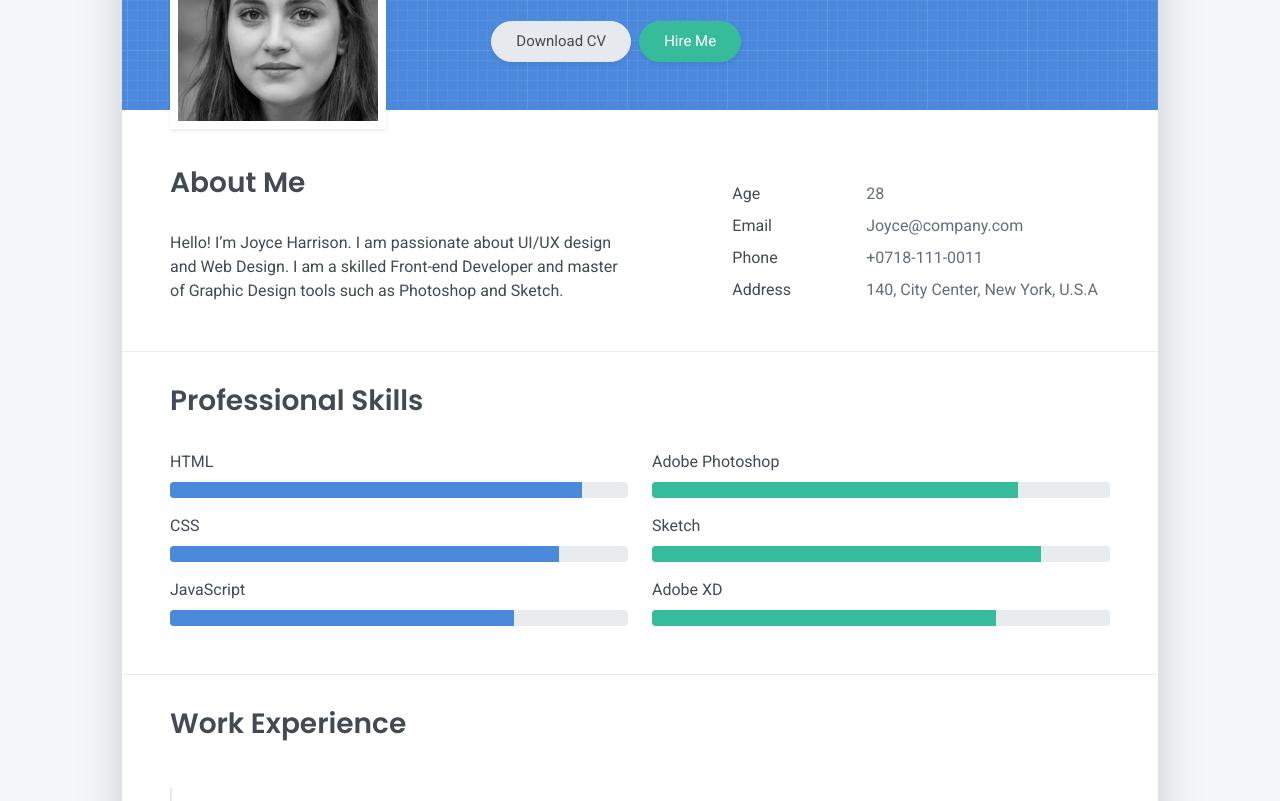
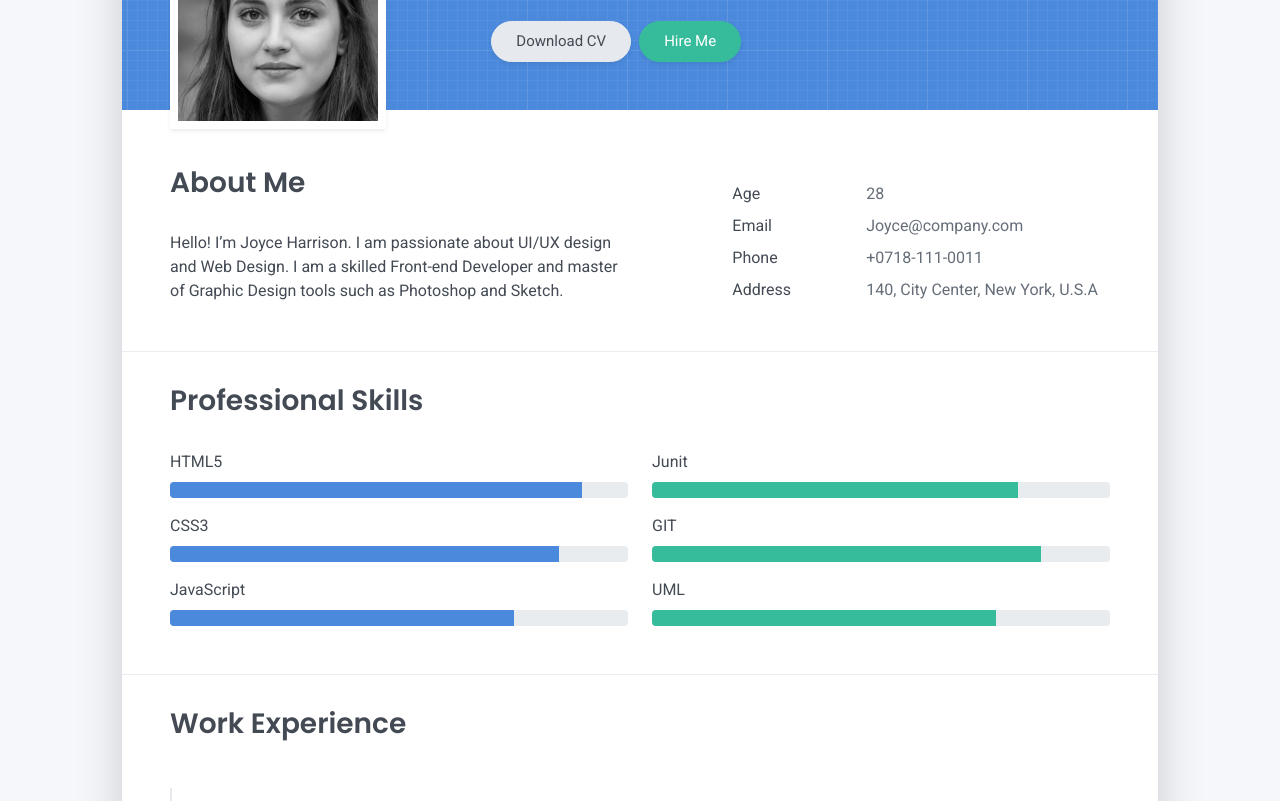
Before and after one commit to DRJacome/CVNDavidRodriguez, a plain HTML site: page index.html in a window 1280 px wide. Shown: the part 259-1060 px from the top of the page. Drawn offline with Linux system fonts and the light colour scheme.

Commit message:
Actualización de Proffesional skills

```diff
--- a/index.html
+++ b/index.html
@@ -102,12 +102,12 @@
     <h2 class="h3 mb-3">Professional Skills</h2>
     <div class="row">
       <div class="col-md-6">
-        <div class="mb-2"><span>HTML</span>
+        <div class="mb-2"><span>HTML5</span>
           <div class="progress my-1">
             <div class="progress-bar bg-primary" role="progressbar" data-aos="zoom-in-right" data-aos-delay="100" data-aos-anchor=".skills-section" style="width: 90%" aria-valuenow="90" aria-valuemin="0" aria-valuemax="100"></div>
           </div>
         </div>
-        <div class="mb-2"><span>CSS</span>
+        <div class="mb-2"><span>CSS3</span>
           <div class="progress my-1">
             <div class="progress-bar bg-primary" role="progressbar" data-aos="zoom-in-right" data-aos-delay="200" data-aos-anchor=".skills-section" style="width: 85%" aria-valuenow="85" aria-valuemin="0" aria-valuemax="100"></div>
           </div>
@@ -119,17 +119,17 @@
         </div>
       </div>
       <div class="col-md-6">
-        <div class="mb-2"><span>Adobe Photoshop</span>
+        <div class="mb-2"><span>Junit</span>
           <div class="progress my-1">
             <div class="progress-bar bg-success" role="progressbar" data-aos="zoom-in-right" data-aos-delay="400" data-aos-anchor=".skills-section" style="width: 80%" aria-valuenow="90" aria-valuemin="0" aria-valuemax="100"></div>
           </div>
         </div>
-        <div class="mb-2"><span>Sketch</span>
+        <div class="mb-2"><span>GIT</span>
           <div class="progress my-1">
             <div class="progress-bar bg-success" role="progressbar" data-aos="zoom-in-right" data-aos-delay="500" data-aos-anchor=".skills-section" style="width: 85%" aria-valuenow="85" aria-valuemin="0" aria-valuemax="100"></div>
           </div>
         </div>
-        <div class="mb-2"><span>Adobe XD</span>
+        <div class="mb-2"><span>UML</span>
           <div class="progress my-1">
             <div class="progress-bar bg-success" role="progressbar" data-aos="zoom-in-right" data-aos-delay="600" data-aos-anchor=".skills-section" style="width: 75%" aria-valuenow="75" aria-valuemin="0" aria-valuemax="100"></div>
           </div>
```
